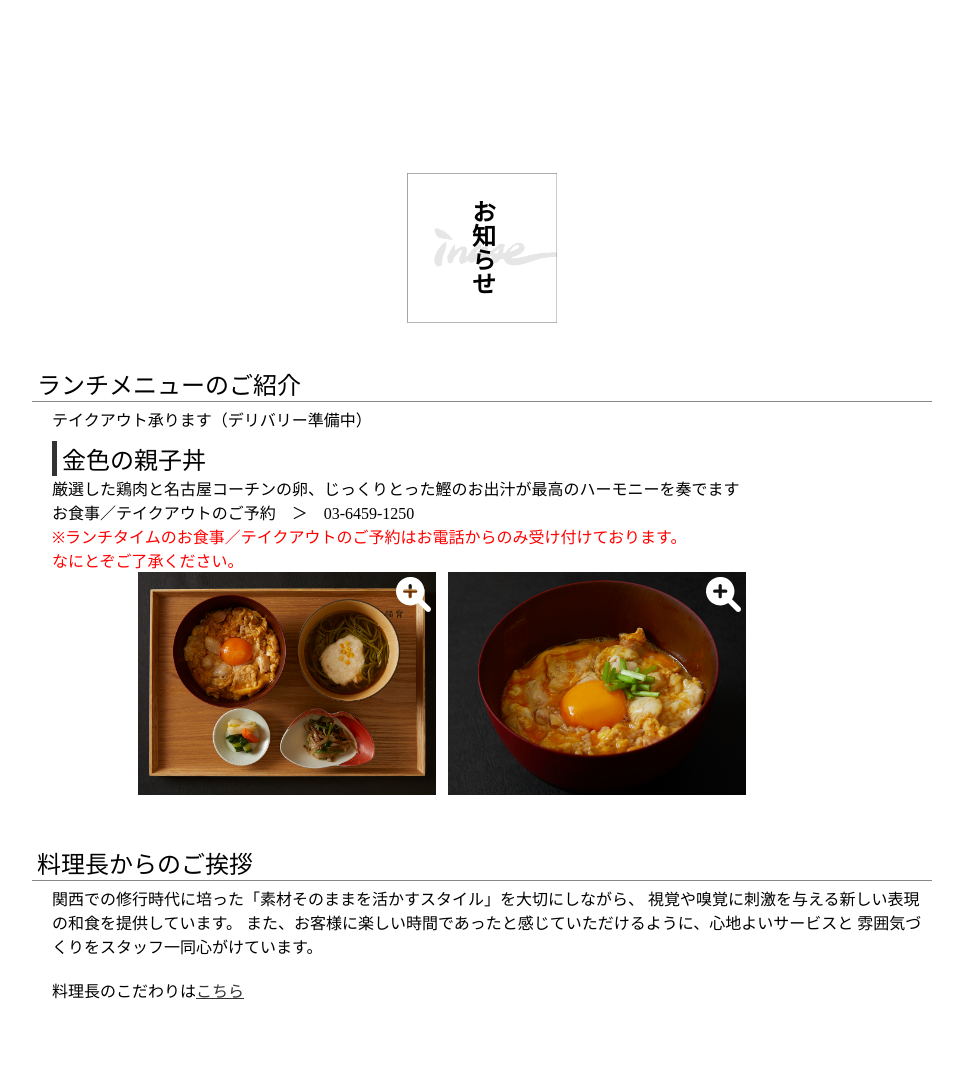
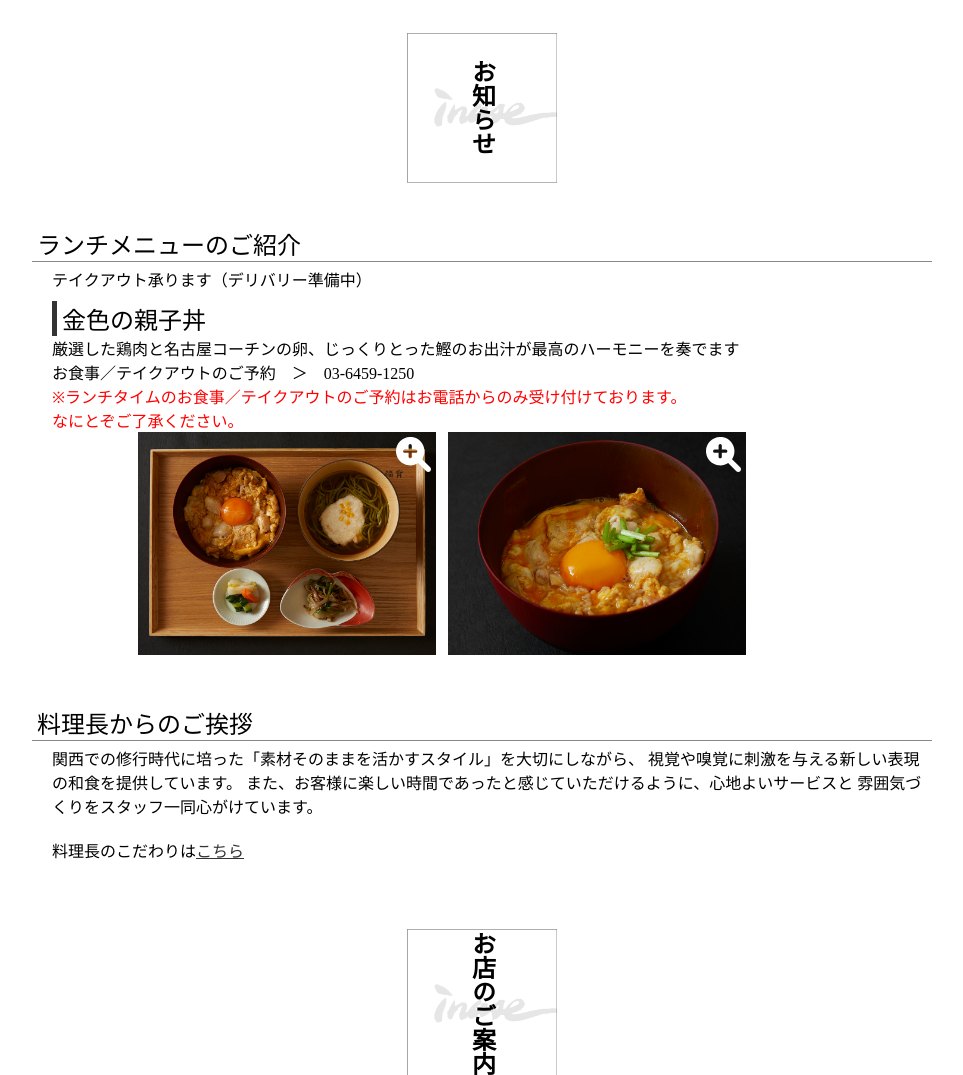
Before and after one commit to reonotis/inase-tokyo, a PHP site: page / in a window 1280 px wide. Shown: the part 4360-5435 px from the top of the page, without its empty margins (158-1121 px from the left). Run offline with PHP 8.4, Linux system fonts and the light colour scheme; some libraries are stand-ins or nearby versions.

Commit message:
space調整

```diff
--- a/css/main.css
+++ b/css/main.css
@@ -3,7 +3,7 @@
     --main-color: #fff;
     --access-content-wrapper-width: 100px;
     --access-map-width: 50%;
-    --section-margin-top: 90px;
+    --section-margin-top: 20px;
     --break-point-sp: 670px;
 }
 
@@ -551,7 +551,7 @@ div{
 .notice-contents{
     width: 100%;
     max-width: 900px;
-    margin: 50px auto;
+    margin: 50px auto 0;
 }
 .notice-content-wrapper{
     padding: 0 5px 0;
```
